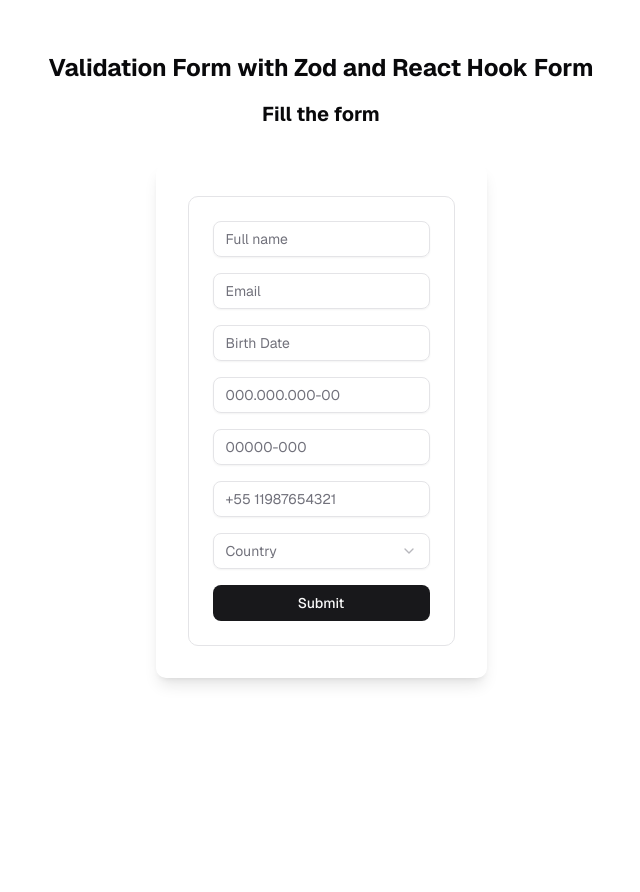
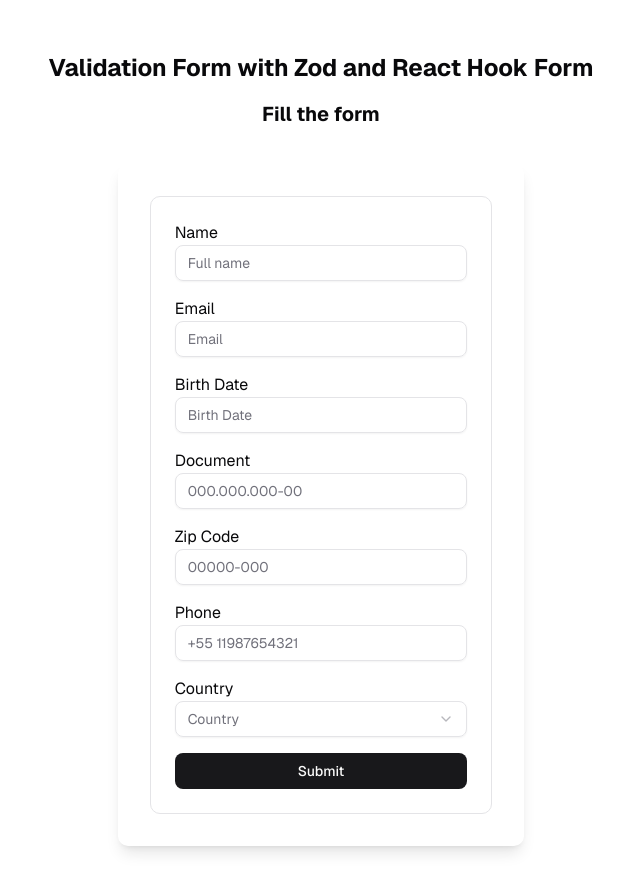
Before and after one commit to rafaelpascoal/nextjs-accessible-form-validation-zod, a Next.js app: page / in a window 1280 px wide. Shown: the top 892 px of the page, without its empty margins (319-959 px from the left). Before the commit the page ends 842 px from the top, so only its background shows below. Built offline with nearby package versions, Linux system fonts and the light colour scheme.

Commit message:
fix(form): correct Zod validation message for birth date and add labels to fields

```diff
--- a/src/Schemas/formSchema.ts
+++ b/src/Schemas/formSchema.ts
@@ -38,7 +38,7 @@
     .string()
     .refine(
       (val) => !Number.isNaN(Date.parse(val)),
-      { message: "Invalid date" }
+      { message: "Invalid date. Please enter a valid date: DD/MM/YYYY" }
     ),
 
   password: z
--- a/src/components/Form.tsx
+++ b/src/components/Form.tsx
@@ -24,36 +24,42 @@
 
       {/* Name */}
       <div>
+        <label htmlFor="name">Name</label>
         <Input placeholder="Full name" {...register("name")} />
         {errors.name && <p className="text-red-500 text-sm">{errors.name.message}</p>}
       </div>
 
       {/* Email */}
       <div>
+        <label htmlFor="email">Email</label>
         <Input placeholder="Email" {...register("email")} />
         {errors.email && <p className="text-red-500 text-sm">{errors.email.message}</p>}
       </div>
 
       {/* Birth Date */}
       <div>
+        <label htmlFor="birthDate">Birth Date</label>
         <Input placeholder="Birth Date" {...register("birthDate")} />
         {errors.birthDate && <p className="text-red-500 text-sm">{errors.birthDate.message}</p>}
       </div>
 
       {/* Document */}
       <div>
+        <label htmlFor="document">Document</label>
         <Input placeholder="000.000.000-00" {...register("document")} />
         {errors.document && <p className="text-red-500 text-sm">{errors.document.message}</p>}
       </div>
 
       {/* Zip Code */}
       <div>
+        <label htmlFor="zipCode">Zip Code</label>
         <Input placeholder="00000-000" {...register("zipCode")} />
         {errors.zipCode && <p className="text-red-500 text-sm">{errors.zipCode.message}</p>}
       </div>
 
       {/* Phone */}
       <div>
+        <label htmlFor="phone">Phone</label>
         <Input placeholder="+55 11987654321" {...register("phone")} />
         {errors.phone && <p className="text-red-500 text-sm">{errors.phone.message}</p>}
       </div>
@@ -95,6 +101,7 @@
                   trigger("country");    // force validation
                 }}
               >
+                <label htmlFor="country">Country</label>
                 <SelectTrigger>
                   <SelectValue placeholder="Country" />
                 </SelectTrigger>
```
